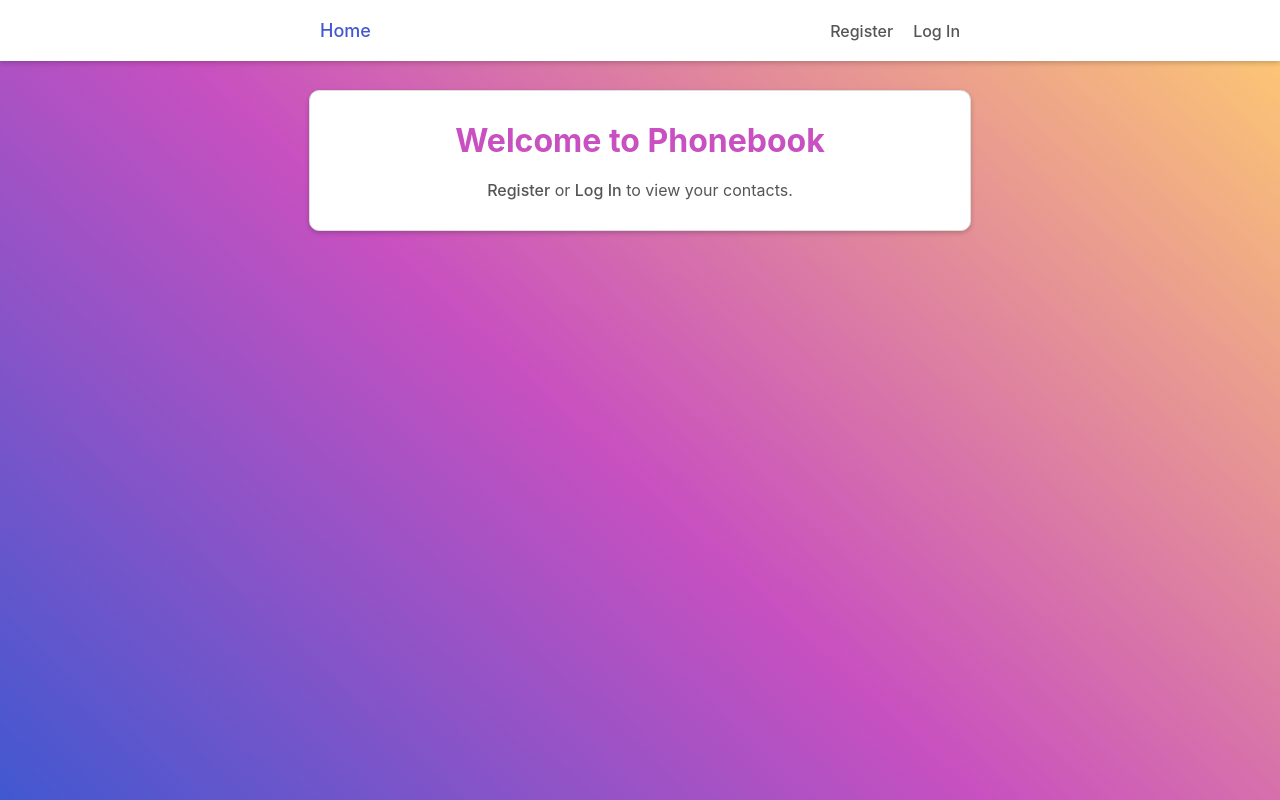
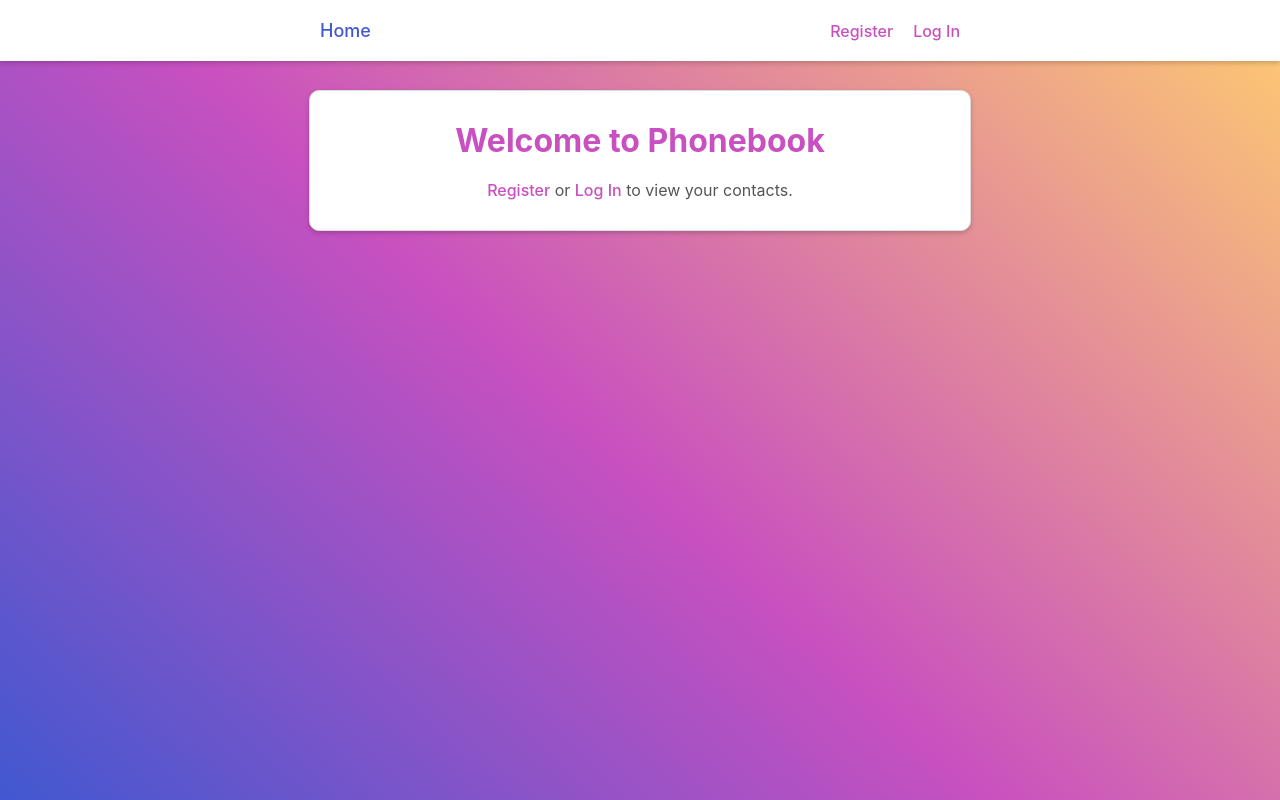
Before and after one commit to katya671/goit-react-hw-08-phonebook, a React (Create React App) app: page / in a window 1280 px wide. Built offline with nearby package versions, Linux system fonts and the light colour scheme.

Commit message:
Update styles, fix issues

```diff
--- a/src/components/App.jsx
+++ b/src/components/App.jsx
@@ -6,7 +6,7 @@ import { refreshUser } from 'redux/operations';
 import { useDispatch, useSelector } from 'react-redux';
 import { selectIsRefreshing } from 'redux/selectors';
 import Loader from './Loader/Loader';
-import { ToastContainer, toast } from 'react-toastify';
+import { ToastContainer } from 'react-toastify';
 import 'react-toastify/dist/ReactToastify.css';
 import PrivateRoute from './PrivateRoute';
 
--- a/src/components/AuthNav/AuthNav.jsx
+++ b/src/components/AuthNav/AuthNav.jsx
@@ -1,16 +1,25 @@
 import React from 'react';
 import { NavLink } from 'react-router-dom';
+import styled from 'styled-components';
 import css from './AuthNav.module.css';
+
+const StyledLink = styled(NavLink)`
+  color: var(--main);
+
+  &.active {
+    color: var(--main-hover);
+  }
+`;
 
 const AuthNav = () => {
   return (
     <div className={css.wrapper}>
-      <NavLink className={css.link} to="/register">
+      <StyledLink className={css.link} to="/register">
         Register
-      </NavLink>
-      <NavLink className={css.link} to="/login">
+      </StyledLink>
+      <StyledLink className={css.link} to="/login">
         Log In
-      </NavLink>
+      </StyledLink>
     </div>
   );
 };
--- a/src/components/AuthNav/AuthNav.module.css
+++ b/src/components/AuthNav/AuthNav.module.css
@@ -13,5 +13,5 @@
 }
 
 .link:hover {
-  color: var(--main);
+  color: var(--main-hover);
 }
--- a/src/components/RegisterForm/RegisterForm.jsx
+++ b/src/components/RegisterForm/RegisterForm.jsx
@@ -1,4 +1,3 @@
-import React, { useEffect } from 'react';
 import css from '../Form.module.css';
 import { useDispatch } from 'react-redux';
 import { register } from 'redux/operations';
--- a/src/pages/Container.module.css
+++ b/src/pages/Container.module.css
@@ -21,10 +21,10 @@
 .link {
   text-decoration: none;
   font-weight: 500;
-  color: var(--text);
+  color: var(--main);
   transition: color var(--tra);
 }
 
 .link:hover {
-  color: var(--main);
+  color: var(--main-hover);
 }
```
